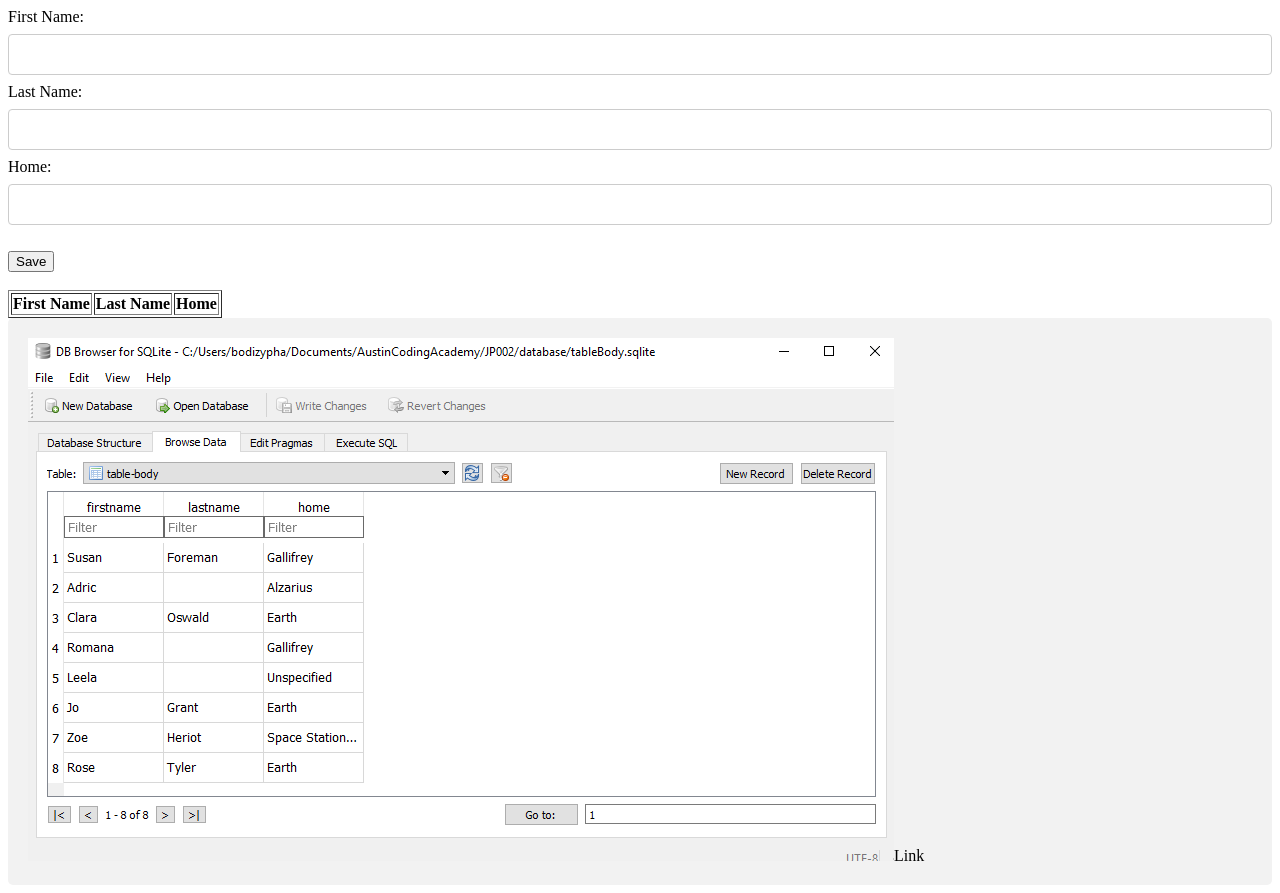
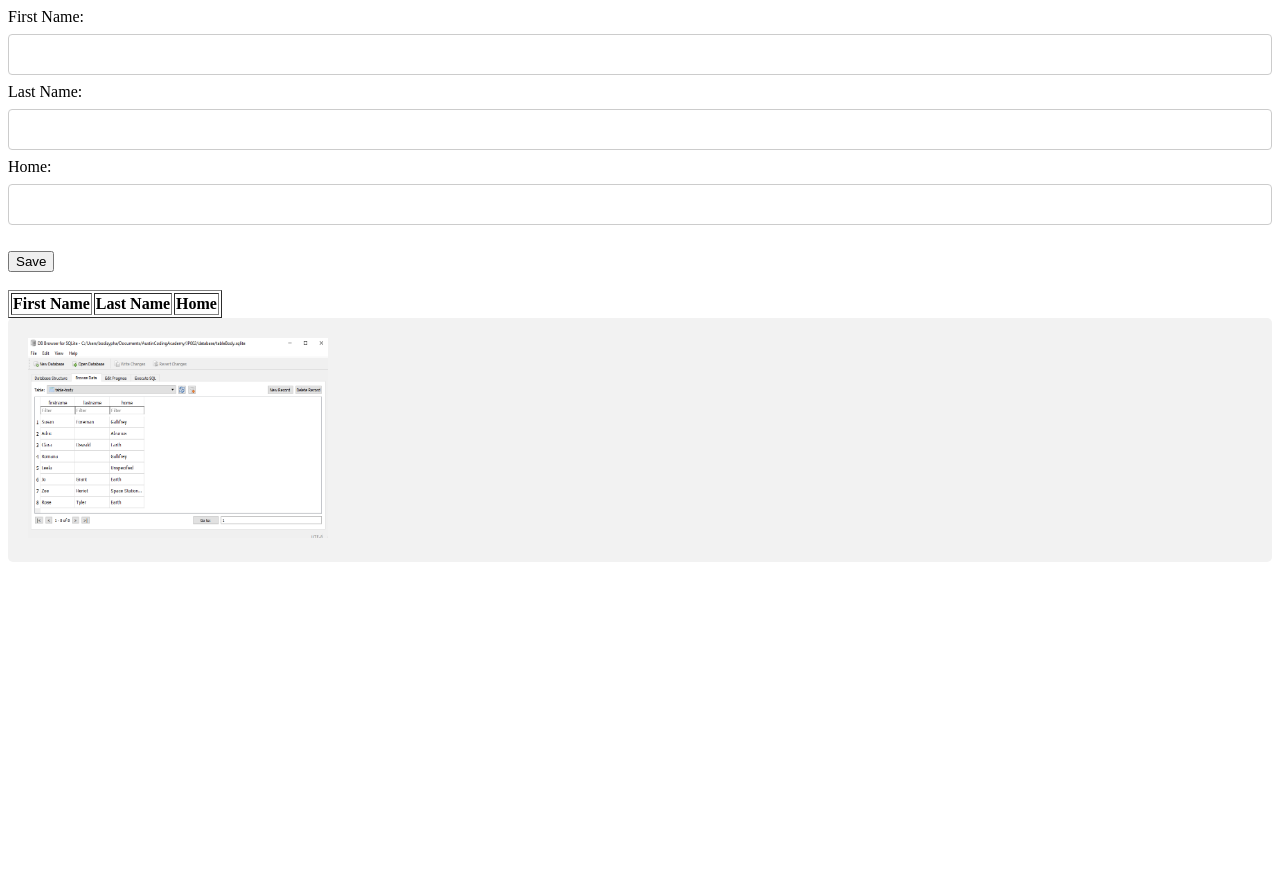
Before and after one commit to bodizypha/JP002, a website: page index.html in a window 1280 px wide. After the commit the page ends 800 px from the top, so only its background shows below. Drawn offline with nearby package versions, Linux system fonts and the light colour scheme.

Commit message:
index mod

```diff
--- a/index.html
+++ b/index.html
@@ -32,7 +32,7 @@
         </tbody>
     </table>
     <div id="projectdb">
-        <img src="img/projectdb.png">Link</img>
+        <img src="img/projectdb.png" width="300"  height="200"></img>
     </div>
 </body>
 <script src="js/jquery-1.11.3.min.js"></script>
```
